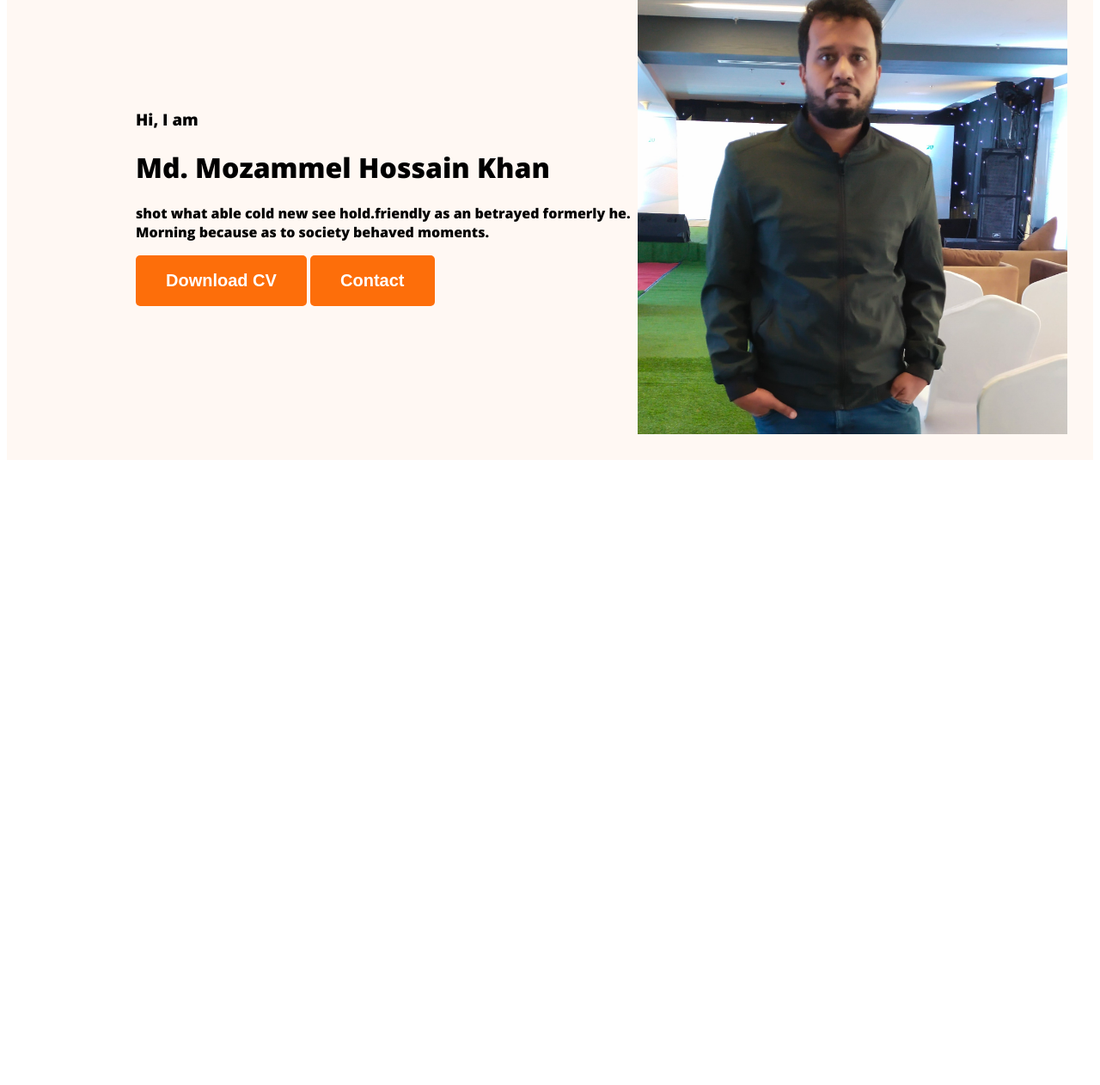
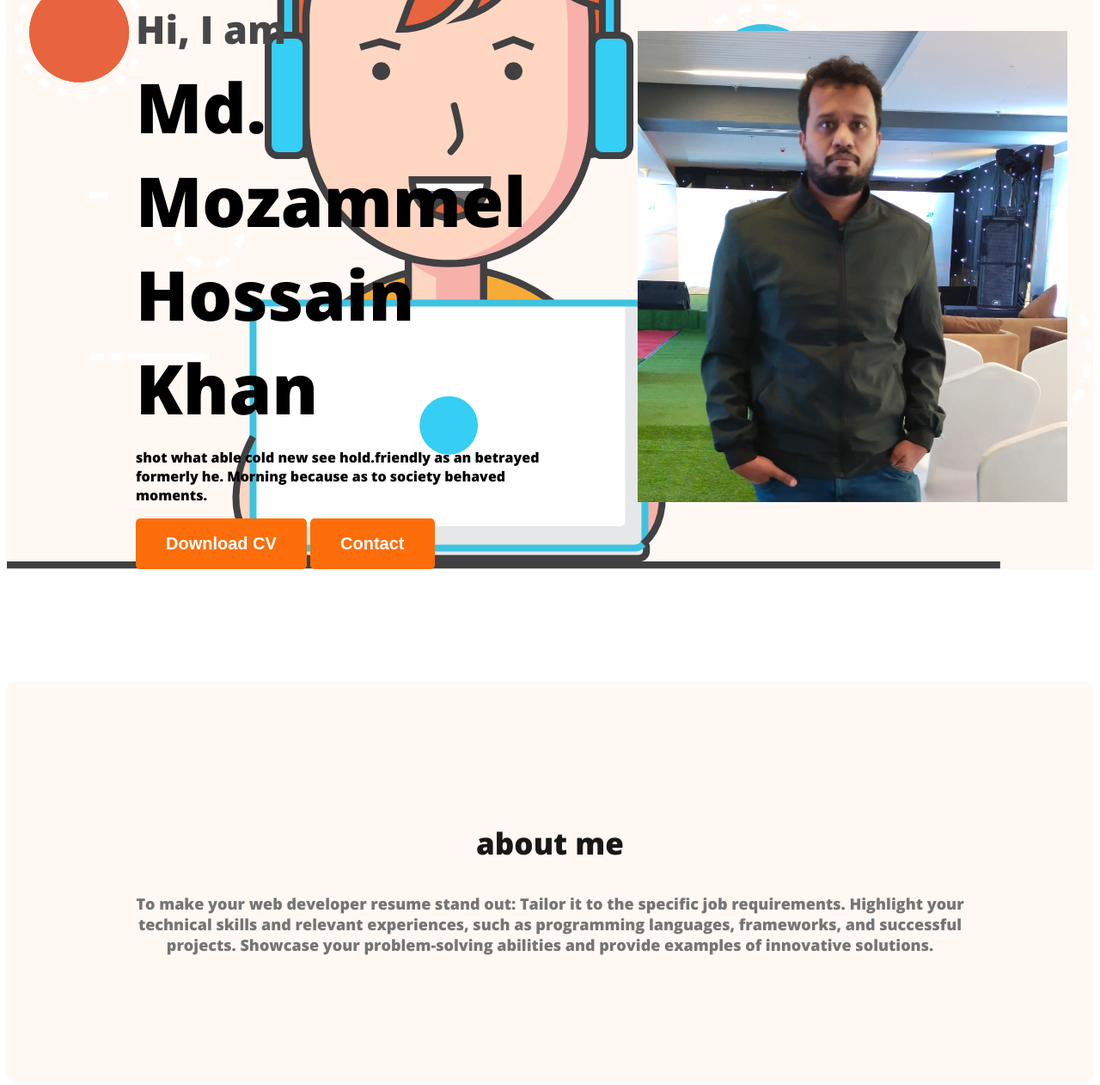
Before and after one commit to mishuhossain66439/web-developer-port, a plain HTML site: page index.html in a window 1280 px wide. Shown: the part 231-1493 px from the top of the page at 86% size. Before the commit the page ends 800 px from the top, so only its background shows below. Drawn offline with nearby package versions, Linux system fonts and the light colour scheme.

Commit message:
about section

```diff
--- a/index.html
+++ b/index.html
@@ -27,7 +27,7 @@
          <div class="bannar-content">
             <h3 class="bannar-greeting">Hi, I am</h3>
             <h1 class="bannar-title">Md. Mozammel Hossain Khan</h1>
-            <p>shot what able cold new see hold.friendly as an betrayed
+            <p class="bannar-description">shot what able cold new see hold.friendly as an betrayed
                 formerly he. Morning because as to society behaved
                 moments.
             </p>
@@ -37,6 +37,22 @@
          <img class="profile-pic" src="images/801058(1).jpg" alt="">
      </div>
     </header>
+    <main>
+       <section class="about">
+        <h3 class="section-title">about me</h3>
+        <p class="section-description">
+            To make your web developer resume stand out:
+            Tailor it to the specific job requirements.
+            Highlight your technical skills and relevant experiences,
+            such as programming languages, frameworks, and
+            successful projects. Showcase your problem-solving
+            abilities and provide examples of innovative solutions.
+        </p>
+       </section>
+
+
+    </main>
+
     <footer>
 
 
--- a/style/portfolio.css
+++ b/style/portfolio.css
@@ -7,6 +7,23 @@ body{
 .text-primary{
     color: #FD6E0A;
 }
+
+.section-title{
+    color: #181818;
+    text-align: center;
+    font-size: 35px;
+    font-weight: 700;
+}
+.section-description{
+    color: #757575;
+    text-align: center;
+    font-size: 18px;
+
+
+}
+
+
+
 .btn-primary{
     border-radius: 5px;
     background: #FD6E0A;
@@ -43,12 +60,41 @@ nav a{
 }
 .header{
     background-color: #FFF8F3;
+    background-image: url('../images/ab-img.png');
+    background-repeat: none;
+    background-position: bottom right;
 }
 .bannar{
-    padding: 30px 30px 30px 150px;
+    padding: 30px 30px 0px 150px;
     display: flex;
     align-items: center;
+    justify-content: space-between;
+}
+.bannar-content{
+    max-width: 500px;
 }
 .bannar .profile-pic{
  width: 500px;
 }
+.bannar-greeting{
+    font-size: 45px;
+    color: #474747;
+    margin-bottom: 0px;
+}
+.bannar-title{
+    font-size: 80px;
+    font-weight: 700;
+    margin-top: 5px;
+    margin-bottom: 2px;
+
+}
+/* main section style */
+
+
+/* about section style 8*/
+.about{
+    padding: 130px;
+    border-radius: 10px;
+    background-color: #FFF8F3;
+    margin: 130px 0px;
+}
```
